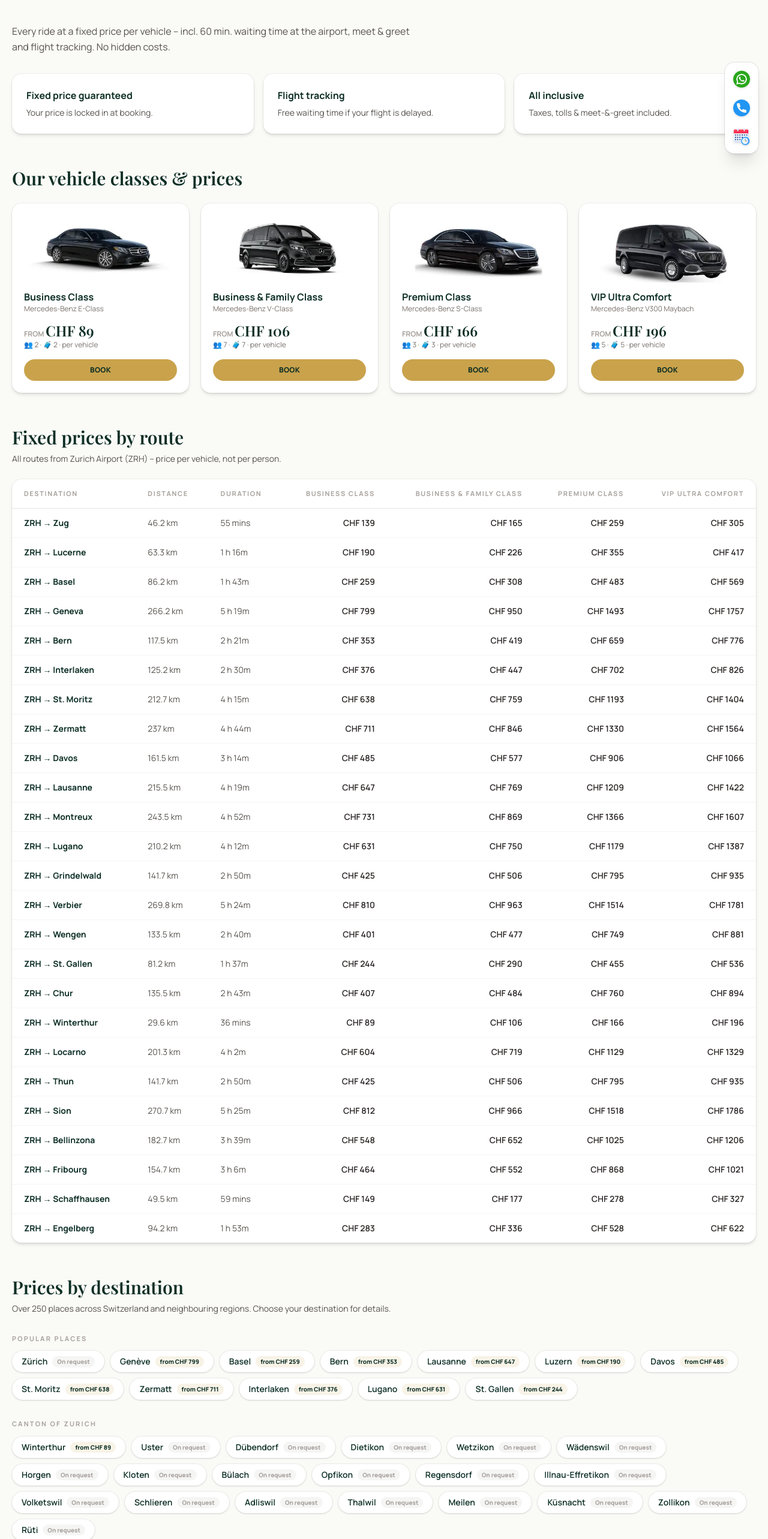
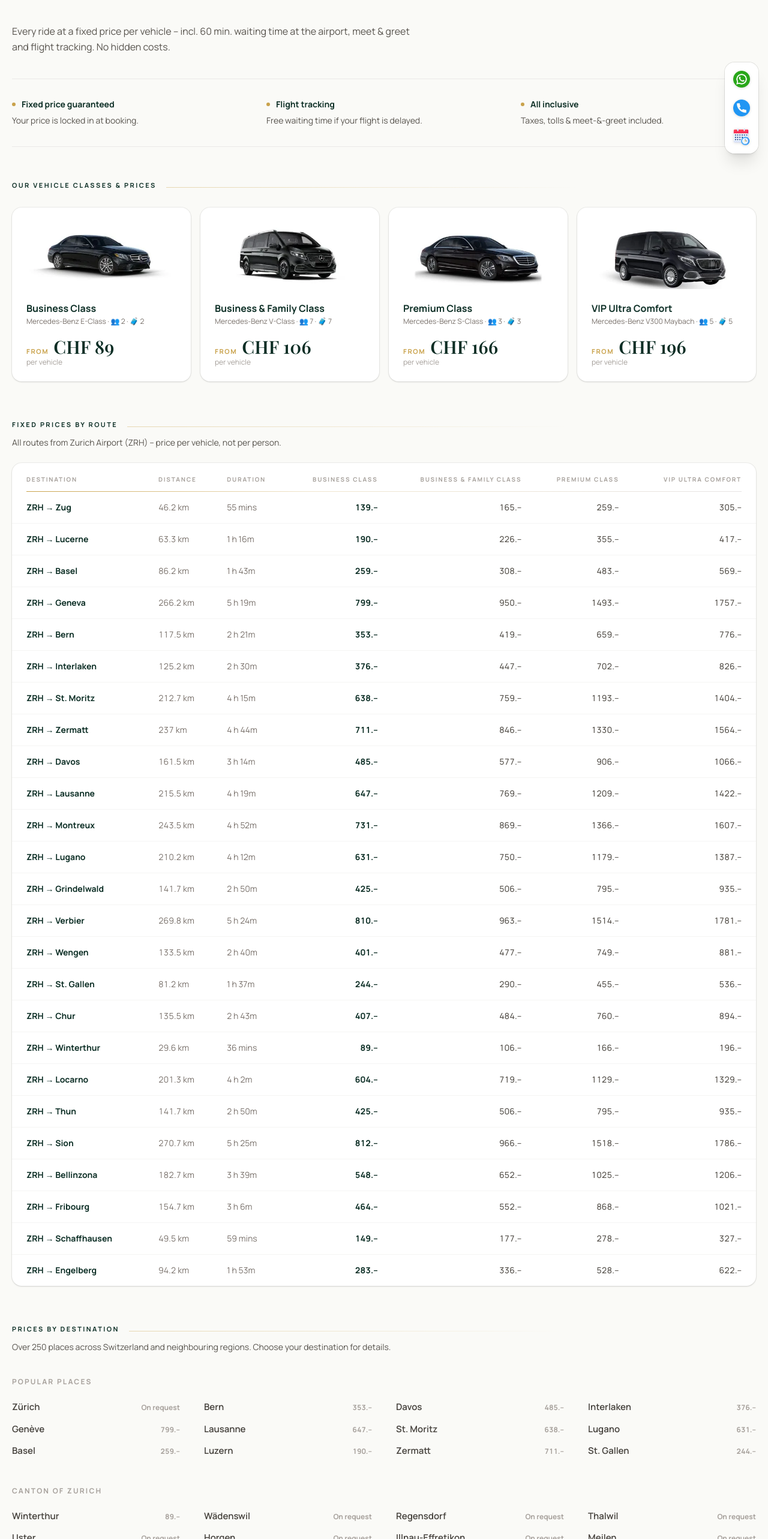
Before and after one commit to fatihemincakiroglu/AirportTransfers, a Next.js app: page /en/preise in a window 1280 px wide. Shown: the part 220-2786 px from the top of the page at 60% size. Built offline with nearby package versions, Linux system fonts and the light colour scheme.

Commit message:
preise premium tasarim

```diff
--- a/app/[lang]/preise/preise-client.tsx
+++ b/app/[lang]/preise/preise-client.tsx
@@ -6,6 +6,19 @@ import { tx } from "../../i18nX";
 import { useLang } from "../../providers";
 import { destRegions } from "../../destinations";
 import { TopBar, SiteHeader, SiteFooter, FloatingButtons, PageHero, localName } from "../../components";
+
+// Bölüm başlığı: küçük harf aralıklı etiket + eriyen altın çizgi (site imzası)
+// Modül seviyesinde — her render'da yeniden oluşmaz (react-hooks/static-components)
+function SectionLabel({ children }: { children: React.ReactNode }) {
+  return (
+    <div className="flex items-baseline gap-4">
+      <h2 className="shrink-0 text-[11px] font-bold uppercase tracking-[0.22em]" style={{ color: C.pine }}>
+        {children}
+      </h2>
+      <span aria-hidden className="h-px flex-1" style={{ background: `linear-gradient(90deg, ${C.gold}66, transparent 70%)` }} />
+    </div>
+  );
+}
 
 export default function PreiseClient() {
   const { lang, P } = useLang();
@@ -20,11 +33,7 @@ export default function PreiseClient() {
       ? min < 60 ? `${min} Min.` : `${Math.floor(min / 60)} Std.${min % 60 ? ` ${min % 60}` : ""}`
       : min < 60 ? `${min} mins` : `${Math.floor(min / 60)} h${min % 60 ? ` ${min % 60}m` : ""}`;
 
-  const routePrice = (routeSlug?: string) => {
-    if (!routeSlug) return null;
-    const r = routes.find((r) => r.slug === routeSlug);
-    return r ? r.price : null;
-  };
+  const routeOf = (routeSlug?: string) => (routeSlug ? routes.find((r) => r.slug === routeSlug) : undefined);
 
   return (
     <div className="min-h-screen" style={{ background: C.ivory, color: C.ink }}>
@@ -36,78 +45,86 @@ export default function PreiseClient() {
       <section className="mx-auto max-w-7xl px-5 py-10 md:py-14">
         <p className="max-w-2xl leading-relaxed text-stone-600">{PR.sub}</p>
 
-        {/* 3 bilgi kartı */}
-        <div className="mt-8 grid gap-4 md:grid-cols-3">
+        {/* 3 ilke — kart yok, sakin üç sütun */}
+        <div className="mt-10 grid gap-8 border-y border-stone-200/80 py-8 md:grid-cols-3">
           {[PR.f1, PR.f2, PR.f3].map(([tt, dd], i) => (
-            <div key={i} className="rounded-2xl bg-white p-6 shadow-md ring-1 ring-black/5">
-              <h2 className="text-base font-bold" style={{ color: C.pine }}>{tt}</h2>
+            <div key={i}>
+              <h2 className="flex items-center gap-2.5 text-sm font-bold" style={{ color: C.pine }}>
+                <span aria-hidden className="h-1.5 w-1.5 rounded-full" style={{ background: C.gold }} />
+                {tt}
+              </h2>
               <p className="mt-1.5 text-sm leading-relaxed text-stone-600">{dd}</p>
             </div>
           ))}
         </div>
 
-        {/* Araç sınıfları */}
-        <h2 className="font-display mt-14 text-2xl font-semibold md:text-3xl" style={{ color: C.pine }}>
-          {PR.classesTitle}
-        </h2>
-        <div className="mt-6 grid gap-5 sm:grid-cols-2 lg:grid-cols-4">
+        {/* ── Araç sınıfları ── */}
+        <div className="mt-14">
+          <SectionLabel>{PR.classesTitle}</SectionLabel>
+          <div className="mt-7 grid gap-4 sm:grid-cols-2 lg:grid-cols-4">
             {fleet.map((v) => (
-            <div key={v.car} className="flex flex-col rounded-2xl bg-white p-5 shadow-md ring-1 ring-black/5">
+              <a
+                key={v.car}
+                href={P("/buchung")}
+                className="group flex flex-col rounded-2xl bg-white p-6 shadow-sm ring-1 ring-black/5 transition-all hover:-translate-y-1 hover:shadow-lg"
+              >
                 <div className="flex h-28 items-center justify-center">
-                <Image src={v.img} alt={v.car} width={220} height={110} className="max-h-28 w-auto object-contain" />
+                  <Image
+                    src={v.img}
+                    alt={v.car}
+                    width={230}
+                    height={115}
+                    className="max-h-28 w-auto object-contain transition-transform duration-500 group-hover:scale-[1.04]"
+                  />
                 </div>
-              <h3 className="mt-3 text-base font-bold" style={{ color: C.pine }}>{localName(v.name, lang)}</h3>
-              <p className="text-xs text-stone-500">{v.car}</p>
-              <p className="mt-3">
-                <span className="text-xs font-bold uppercase text-stone-400">{PR.from} </span>
-                <span className="font-display text-2xl font-semibold" style={{ color: C.pine }}>
+                <h3 className="mt-5 text-base font-bold" style={{ color: C.pine }}>{localName(v.name, lang)}</h3>
+                <p className="mt-0.5 text-xs text-stone-500">{v.car} · 👥 {v.pax} · 🧳 {v.bags}</p>
+                <p className="mt-4 flex items-baseline gap-2">
+                  <span className="text-[11px] font-bold uppercase tracking-[0.15em]" style={{ color: C.gold }}>{PR.from}</span>
+                  <span className="font-display text-3xl font-semibold" style={{ color: C.pine }}>
                     CHF {Math.round(minBase * v.mult)}
                   </span>
                 </p>
-              <p className="text-xs text-stone-500">
-                👥 {v.pax} · 🧳 {v.bags} · {PR.perVehicle}
-              </p>
-              <a
-                href={P("/buchung")}
-                className="mt-4 rounded-full py-2.5 text-center text-xs font-extrabold uppercase tracking-wide transition-transform hover:-translate-y-0.5"
-                style={{ background: C.gold, color: C.pine }}
-              >
-                {PR.book}
+                <p className="text-xs text-stone-400">{PR.perVehicle}</p>
               </a>
-            </div>
             ))}
           </div>
+        </div>
 
-        {/* Rota tablosu — sabit fiyatlar */}
-        <h2 className="font-display mt-14 text-2xl font-semibold md:text-3xl" style={{ color: C.pine }}>
-          {PR.tableTitle}
-        </h2>
-        <p className="mt-2 max-w-2xl text-sm text-stone-600">{PR.tableSub}</p>
-        <div className="mt-6 overflow-x-auto rounded-2xl bg-white shadow-md ring-1 ring-black/5">
-          <table className="w-full min-w-[640px] text-left text-sm">
+        {/* ── Rota tablosu ── */}
+        <div className="mt-16">
+          <SectionLabel>{PR.tableTitle}</SectionLabel>
+          <p className="mt-3 max-w-2xl text-sm text-stone-600">{PR.tableSub}</p>
+          <div className="mt-6 overflow-x-auto rounded-2xl bg-white shadow-sm ring-1 ring-black/5">
+            <table className="w-full min-w-[680px] text-left text-sm">
               <thead>
-              <tr className="border-b border-stone-200 text-[11px] font-bold uppercase tracking-[0.15em] text-stone-400">
-                <th className="px-5 py-4">{PR.colDest}</th>
-                <th className="px-5 py-4">{PR.colKm}</th>
-                <th className="px-5 py-4">{PR.colDur}</th>
+                <tr className="text-[10px] font-bold uppercase tracking-[0.18em] text-stone-400">
+                  <th className="px-6 pb-3 pt-5 font-bold">{PR.colDest}</th>
+                  <th className="px-4 pb-3 pt-5 font-bold">{PR.colKm}</th>
+                  <th className="px-4 pb-3 pt-5 font-bold">{PR.colDur}</th>
                   {fleet.map((v) => (
-                  <th key={v.car} className="px-5 py-4 text-right">{localName(v.name, lang)}</th>
+                    <th key={v.car} className="px-4 pb-3 pt-5 text-right font-bold last:px-6">{localName(v.name, lang)}</th>
                   ))}
+                </tr>
+                <tr aria-hidden>
+                  <td colSpan={3 + fleet.length} className="px-6">
+                    <span className="block h-px w-full" style={{ background: `linear-gradient(90deg, ${C.gold} 0%, ${C.gold}44 40%, #e7e5e4 100%)` }} />
+                  </td>
                 </tr>
               </thead>
               <tbody className="divide-y divide-stone-100">
                 {routes.map((r) => (
-                <tr key={r.slug} className="transition-colors hover:bg-stone-50">
-                  <td className="px-5 py-3.5">
-                    <a href={P(`/${r.slug}`)} className="font-bold underline-offset-4 hover:underline" style={{ color: C.pine }}>
+                  <tr key={r.slug} className="transition-colors hover:bg-[#FBF9F3]">
+                    <td className="px-6 py-4">
+                      <a href={P(`/${r.slug}`)} className="font-bold underline-offset-4 hover:underline" style={{ color: C.pine, textDecorationColor: C.gold }}>
                         ZRH → {localName(r.to, lang)}
                       </a>
                     </td>
-                  <td className="px-5 py-3.5 text-stone-600">{r.km} km</td>
-                  <td className="px-5 py-3.5 text-stone-600">{dur(r.min)}</td>
-                  {fleet.map((v) => (
-                    <td key={v.car} className="px-5 py-3.5 text-right font-semibold text-stone-800">
-                      CHF {Math.round(r.price * v.mult)}
+                    <td className="px-4 py-4 tabular-nums text-stone-500">{r.km} km</td>
+                    <td className="px-4 py-4 text-stone-500">{dur(r.min)}</td>
+                    {fleet.map((v, i) => (
+                      <td key={v.car} className={`px-4 py-4 text-right tabular-nums last:px-6 ${i === 0 ? "font-bold" : "font-medium text-stone-600"}`} style={i === 0 ? { color: C.pine } : undefined}>
+                        {Math.round(r.price * v.mult)}.–
                       </td>
                     ))}
                   </tr>
@@ -115,41 +132,43 @@ export default function PreiseClient() {
               </tbody>
             </table>
           </div>
+        </div>
 
-        {/* Destinasyonlara göre fiyatlar */}
-        <h2 className="font-display mt-14 text-2xl font-semibold md:text-3xl" style={{ color: C.pine }}>
-          {PR.destTitle}
-        </h2>
-        <p className="mt-2 max-w-2xl text-sm text-stone-600">{PR.destSub}</p>
-        {destRegions.map((region) => (
-          <div key={region.key} className="mt-8">
-            <h3 className="text-[11px] font-bold uppercase tracking-[0.2em] text-stone-400">{region.label[lang]}</h3>
-            <div className="mt-3 flex flex-wrap gap-2.5">
+        {/* ── Destinasyonlara göre — editoryal dizin ── */}
+        <div className="mt-16">
+          <SectionLabel>{PR.destTitle}</SectionLabel>
+          <p className="mt-3 max-w-2xl text-sm text-stone-600">{PR.destSub}</p>
+          {destRegions.map((region) => {
+            return (
+              <div key={region.key} className="mt-10">
+                <h3 className="text-xs font-bold uppercase tracking-[0.18em] text-stone-400">{region.label[lang]}</h3>
+                <ul className="mt-4 columns-2 gap-x-10 md:columns-3 lg:columns-4">
                   {region.cities.map((c) => {
-                const price = routePrice(c.routeSlug);
+                    const r = routeOf(c.routeSlug);
                     return (
+                      <li key={region.key + c.slug} className="break-inside-avoid">
                         <a
-                    key={region.key + c.slug}
                           href={P(`/${c.slug}`)}
-                    className="inline-flex items-center gap-2 rounded-full bg-white px-4 py-2 text-sm font-semibold shadow-sm ring-1 ring-black/5 transition-all hover:-translate-y-0.5 hover:shadow-md"
-                    style={{ color: C.pine }}
+                          className="group flex items-baseline justify-between gap-3 py-[7px] text-[15px] font-semibold text-stone-700 transition-colors hover:text-[#0C2E25]"
                         >
+                          <span className="underline-offset-4 group-hover:underline" style={{ textDecorationColor: C.gold }}>
                             {c.name}
-                    <span
-                      className="rounded-full px-2 py-0.5 text-[10px] font-extrabold"
-                      style={price != null ? { background: `${C.gold}22`, color: C.pine } : { background: "#f5f5f4", color: "#a8a29e" }}
-                    >
-                      {price != null ? `${X.dest.fixed} ${Math.round(price)}` : PR.request}
+                          </span>
+                          <span className="shrink-0 text-xs font-bold tabular-nums text-stone-400 transition-colors group-hover:text-[#0C2E25]">
+                            {r ? `${Math.round(r.price)}.–` : PR.request}
                           </span>
                         </a>
+                      </li>
+                    );
+                  })}
+                </ul>
+              </div>
             );
           })}
         </div>
-          </div>
-        ))}
 
         {/* CTA */}
-        <div className="mt-16 rounded-3xl p-8 text-center text-white md:p-12" style={{ background: C.pine }}>
+        <div className="mt-20 rounded-3xl p-8 text-center text-white md:p-12" style={{ background: C.pine }}>
           <h2 className="font-display text-2xl font-semibold md:text-3xl">{X.dest.ctaTitle}</h2>
           <p className="mx-auto mt-2 max-w-xl text-white/70">{X.dest.ctaSub}</p>
           <a
```
Lines whose indentation alone changed are shown as unchanged.
